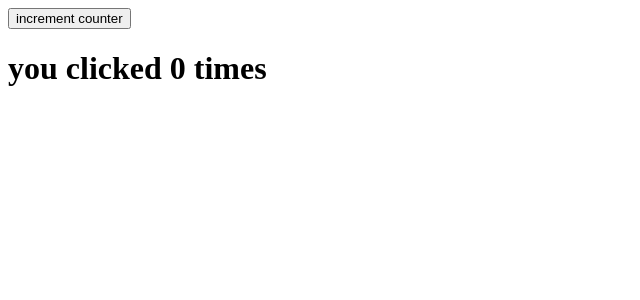
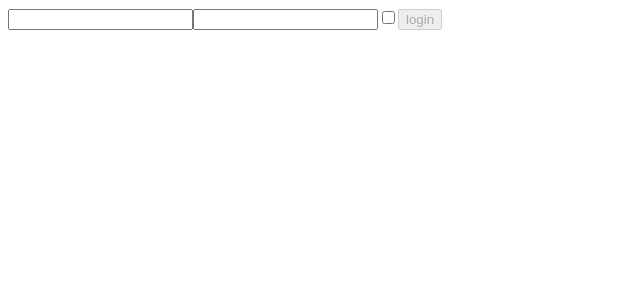
Before and after one commit to Folvin/react-exercises, a React (Create React App) app: page / in a window 1280 px wide. Shown: the top 300 px of the page, without its empty margins (0-640 px from the left). Built offline with nearby package versions, Linux system fonts and the light colour scheme.

Commit message:
usestate-02

```diff
--- a/src/App.js
+++ b/src/App.js
@@ -1,9 +1,20 @@
-import { ClickCounter } from "./ClickCounter";
+import {useState} from "react";
+import {Login} from "./Login";
 
-export function App(props) {
+export function App() {
+    const [formData, setFormData] = useState({
+        username: "",
+        password: "",
+        rememeber: false,
+    });
+
+    const onLogin = (data) => {
+        setFormData(data)
+    };
+
     return (
         <div>
-            <ClickCounter />
+            <Login onLogin={onLogin} />
         </div>
     );
 }
--- a/src/ClickCounter.js
+++ /dev/null
@@ -1,15 +0,0 @@
-import { useState } from "react";
-
-export function ClickCounter({ini}) {
-    const [counter, setCounter] = useState(0)
-
-    function increment() {
-        setCounter((counter) => {return counter + 1})
-    }
-    return (
-        <div>
-            <button type="button" onClick={increment}>increment counter</button>
-            <h1>you clicked {counter} times</h1>
-        </div>
-    );
-}
--- /dev/null
+++ b/src/Login.js
@@ -0,0 +1,30 @@
+import {useState} from "react";
+
+export function Login({onLogin}) {
+    const [data, setData] = useState({
+        username: "",
+        password: "",
+        remember: false,
+    });
+
+    function inputHandler(e) {
+        const {name, type, value, checked} = e.target;
+
+        setData((data) => {
+            return {...data, [name]: type === "checkbox" ? checked : value};
+        });
+    }
+
+    function buttonHandler(e) {
+        onLogin(data)
+    }
+
+    return (
+        <div>
+            <input onChange={inputHandler} name="username" type="text" />
+            <input onChange={inputHandler} name="password" type="password" />
+            <input onChange={inputHandler} name="remember" type="checkbox" />
+            <button onClick={buttonHandler} type="button" disabled={!(data.username && data.password)}>login</button>
+        </div>
+    );
+}
```
